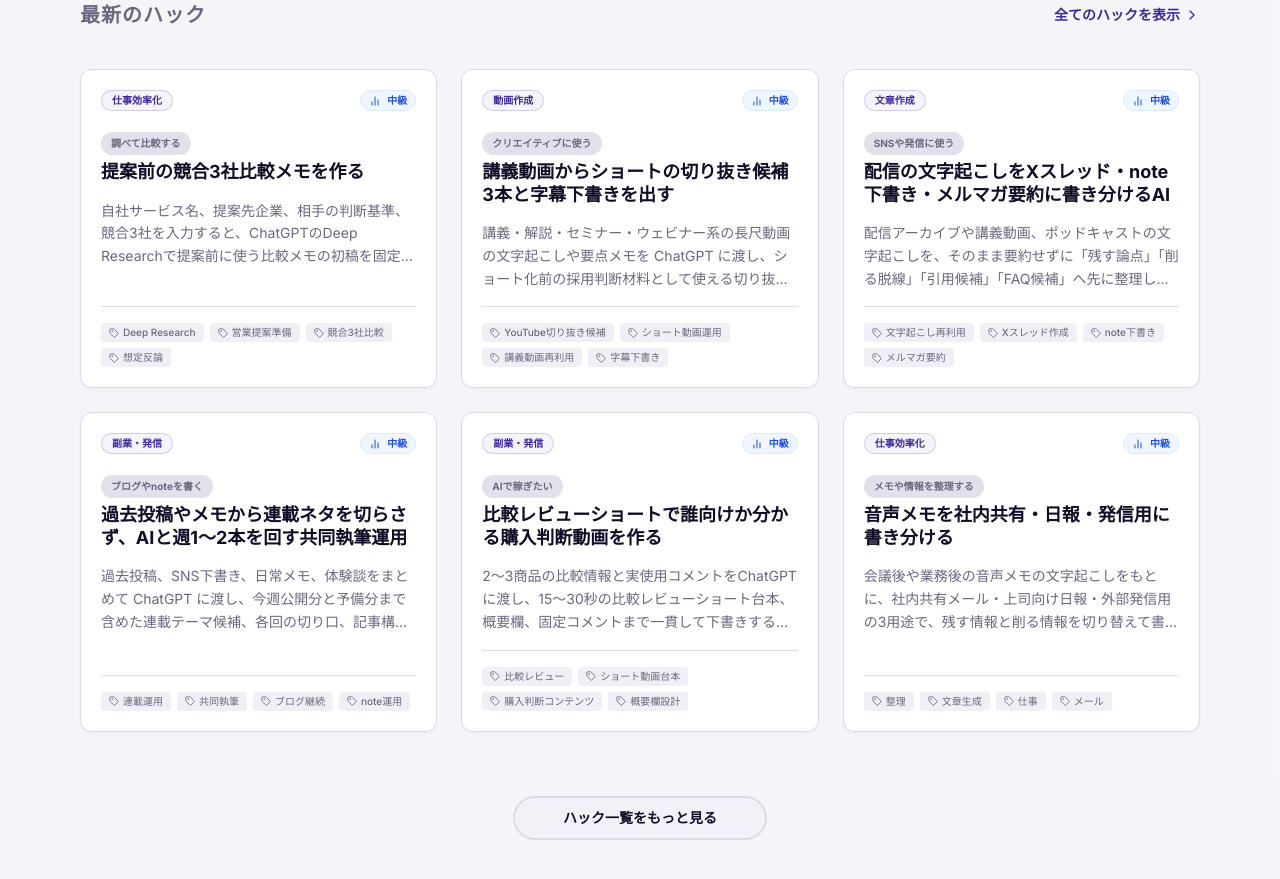
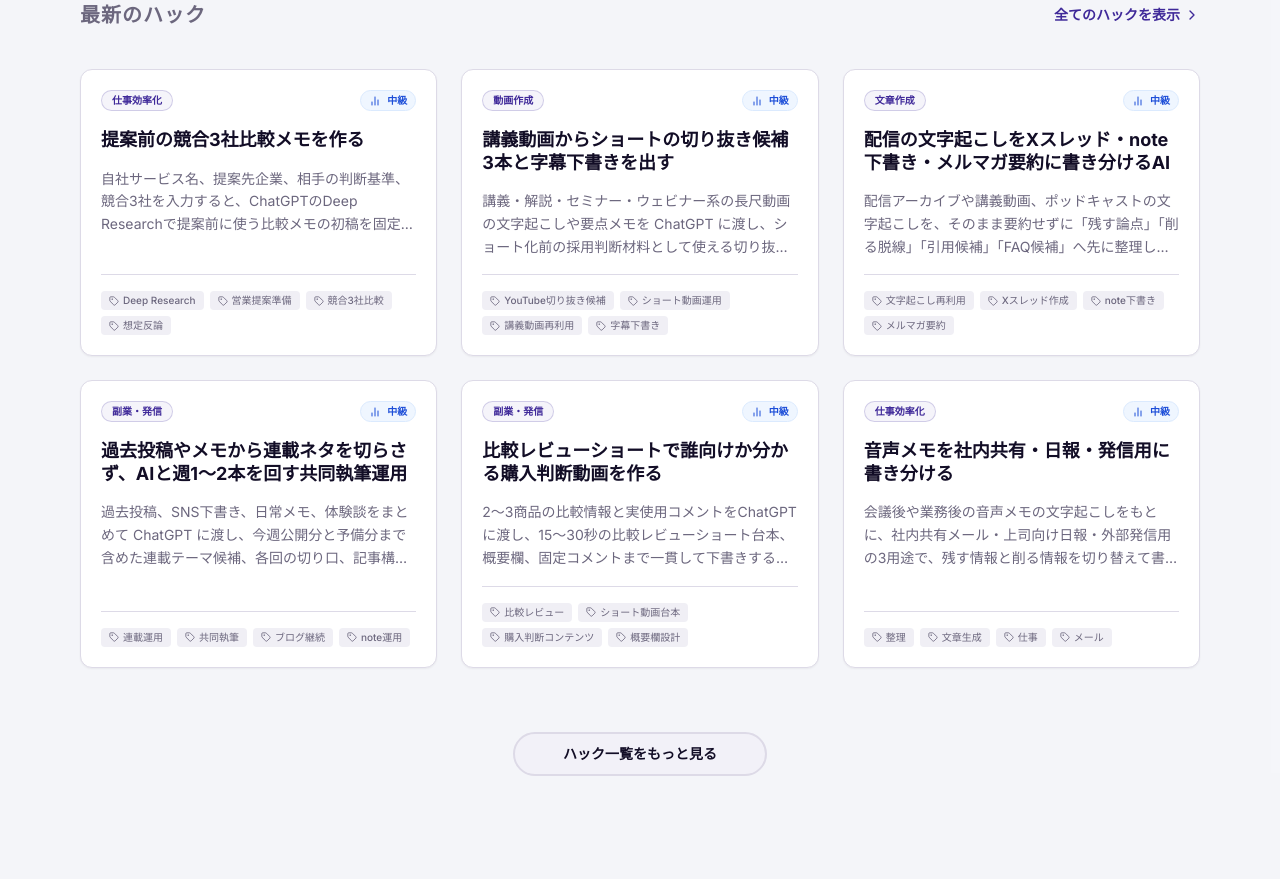
Before and after one commit to tools-labo/hakumiru, a Next.js app: page / in a window 1280 px wide. Shown: the part 1260-2139 px from the top of the page. Built offline with nearby package versions, Linux system fonts and the light colour scheme.

Commit message:
Update HackCard.tsx

```diff
--- a/src/components/HackCard.tsx
+++ b/src/components/HackCard.tsx
@@ -1,7 +1,7 @@
 "use client";
 
 import Link from "next/link";
-import { Hack, difficultyLabels, useCaseLabels } from "@/app/lib/types";
+import { Hack, difficultyLabels } from "@/app/lib/types";
 import { Badge } from "@/components/ui/badge";
 import { Card, CardContent, CardHeader } from "@/components/ui/card";
 import { Tag, BarChart2 } from "lucide-react";
@@ -39,12 +39,6 @@ export function HackCard({ hack }: HackCardProps) {
             </div>
           </div>
 
-          <div className="mb-2">
-            <span className="inline-flex items-center rounded-full bg-secondary px-2.5 py-1 text-[10px] font-bold text-muted-foreground">
-              {useCaseLabels[hack.primary_use_case]}
-            </span>
-          </div>
-
           <h3 className="text-lg font-bold leading-tight group-hover:text-primary transition-colors line-clamp-2">
             {hack.title}
           </h3>
```
